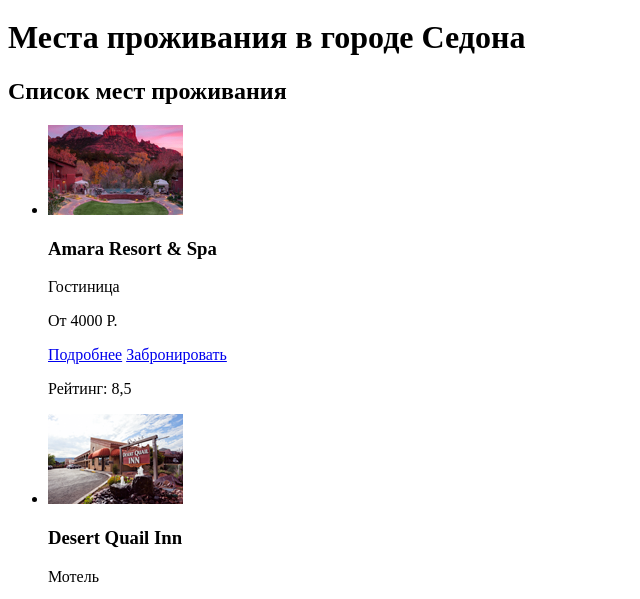
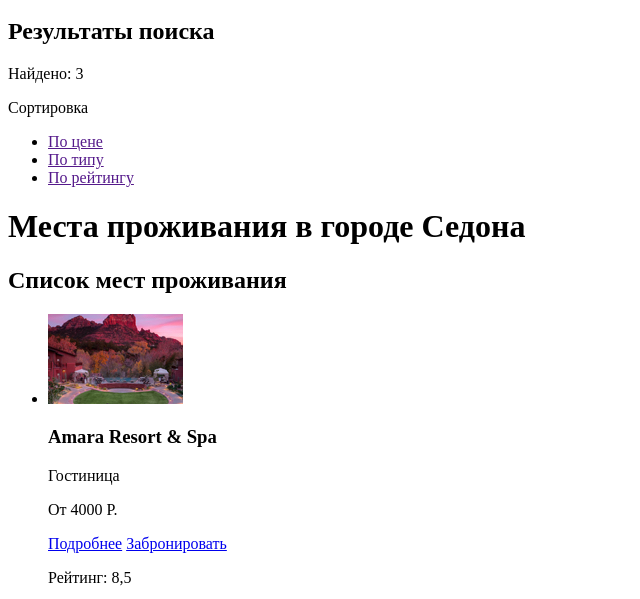
Before and after one commit to popovaludmila/126417-sedona-27, a plain HTML site: page catalog.html in a window 1280 px wide. Shown: the part 181-780 px from the top of the page, without its empty margins (0-640 px from the left). Drawn offline with Linux system fonts and the light colour scheme.

Commit message:
добавила результаты по фильтру(сортировка)

```diff
--- a/catalog.html
+++ b/catalog.html
@@ -20,6 +20,16 @@
   </header>
 
   <main>
+    <section>
+      <h2 class="visually-hidden">Результаты поиска</h2>
+      <span>Найдено: 3</span>
+      <p>Сортировка</p>
+      <ul>
+        <li><a href="">По цене</a></li>
+        <li><a href="">По типу</a></li>
+        <li><a href="">По рейтингу</a></li>
+      </ul>
+    </section>
     <h1 class="visually-hidden">Места проживания в городе Седона</h1>
     <section>
       <h2 class="visually-hidden">Список мест проживания</h2>
```
